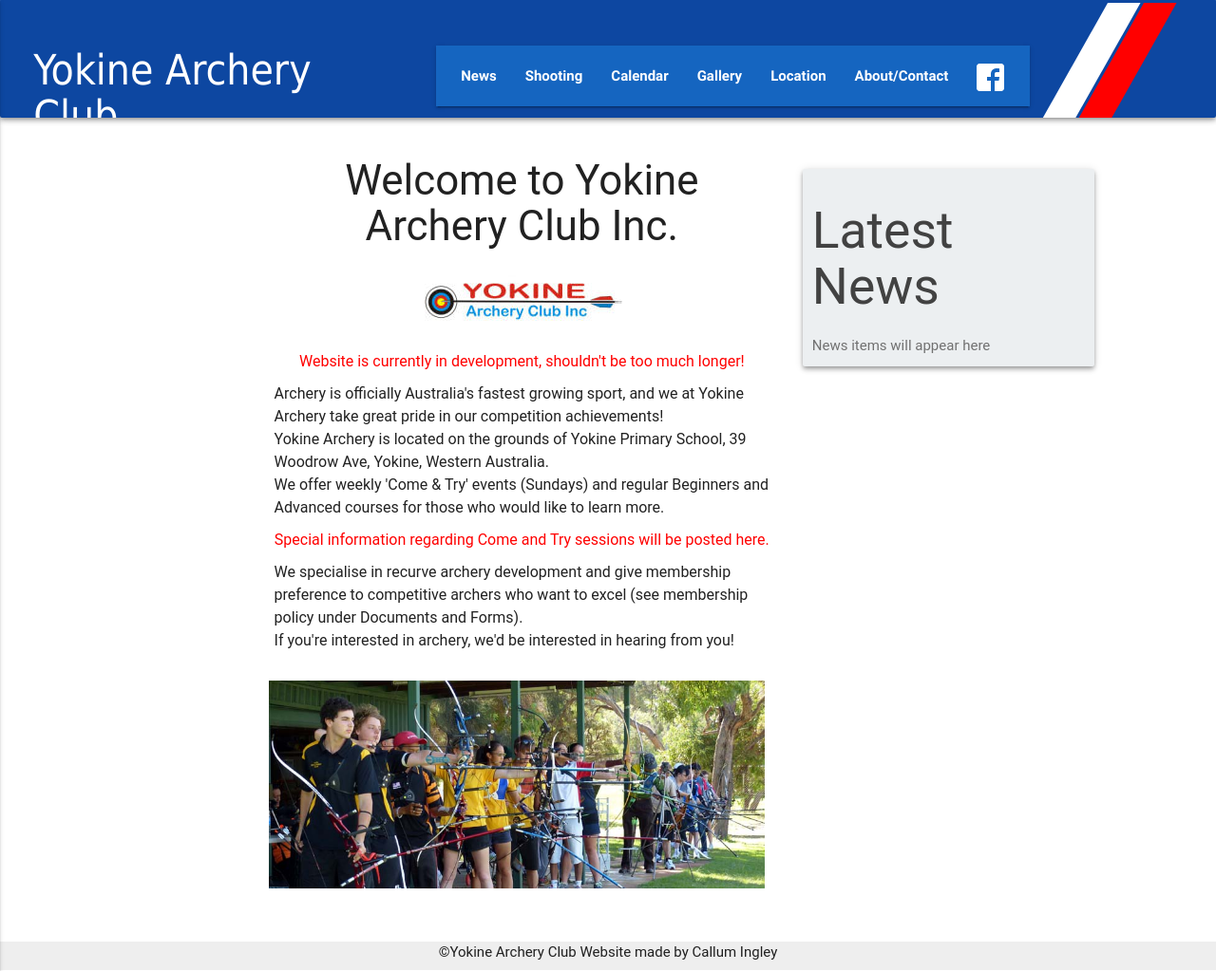
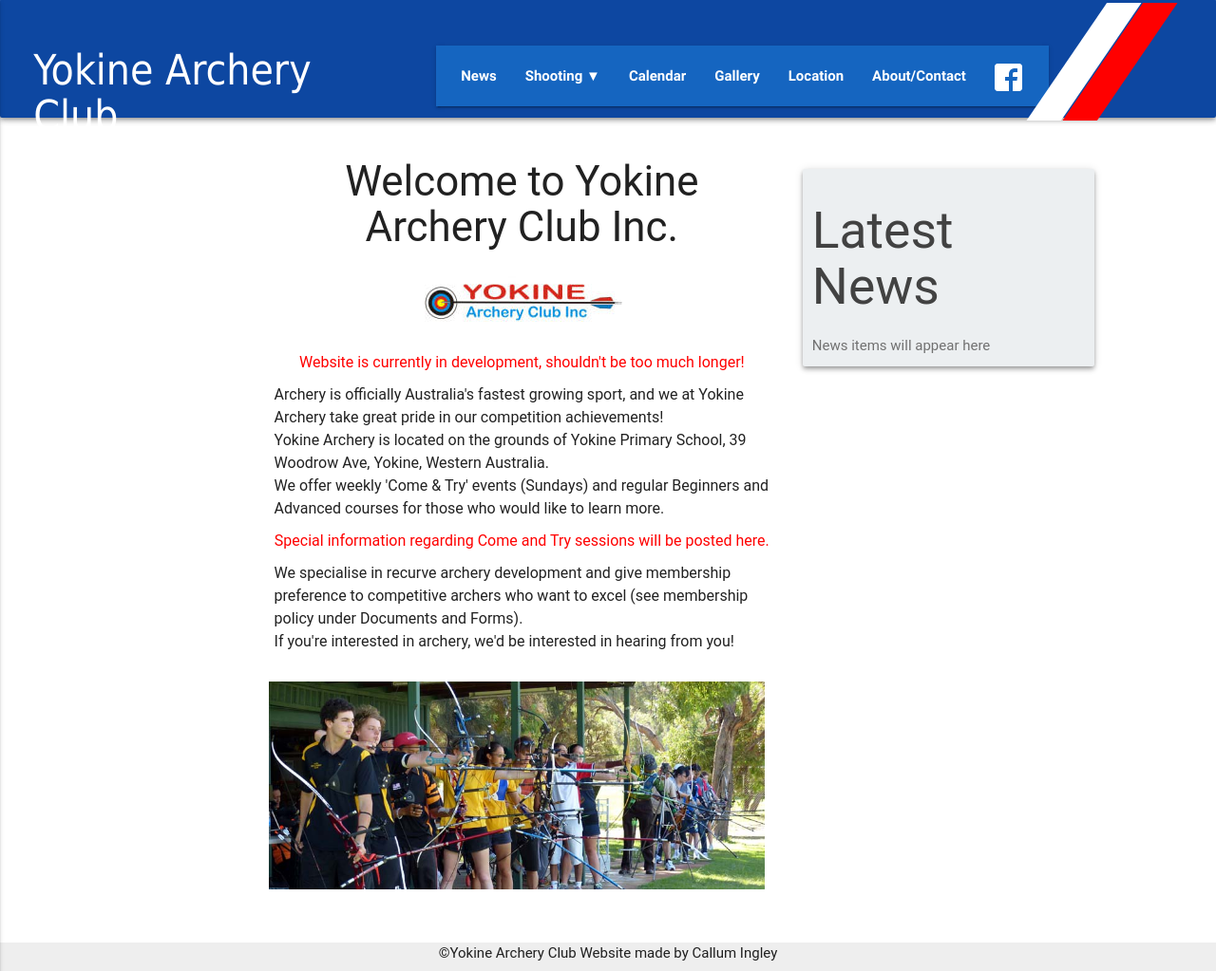
Before and after one commit to callumStudent/yokine, a Flask app: page / in a window 1280 px wide. Shown: the whole page at 95% size. Run offline with Flask 2, Linux system fonts and the light colour scheme; some libraries are stand-ins or nearby versions; some web fonts are replaced.

Commit message:
add dropdown menu for shooting

```diff
--- a/__init__.py
+++ b/__init__.py
@@ -21,6 +21,10 @@
 def news():
     return render_template('news.html')
 
+@app.route('/beginners')
+def beginners():
+    return render_template('beginners.html')
+
 @app.route('/gallery')
 def gallery():
     return render_template('gallery.html')
--- a/static/css/main.css
+++ b/static/css/main.css
@@ -17,82 +17,11 @@
   overflow: auto;
 }
 
-#heading {
-    margin-top: -1px;
-    min-width: 378px;
-    height: 125px;
-    min-height: 125px;
-}
-
-#logo {
-  min-width: 415px;
-  color: white;
-  font-family: Tahoma, Geneva, sans-serif;
-  /* flex-grow: 1; */
-  font-size: 2.94rem;
-}
-
-.logo-small {
-    font-size: 1.4em !important;
-    min-width: 196px !important;
-    margin-top: 40px;
-}
-
-.link-no-decoration {
-  text-decoration: none;
-  color: white;
-}
-
-.link-no-decoration:hover {
-  text-decoration: none;
-  color: white;
-}
-
-nav {
-  margin-top: 25px;
-  min-width: 625px;
-}
-
-nav a:hover {
-  color: white;
-}
-
-nav a:active, nav a:visited, nav a:hover {
-  text-decoration: none !important;
-}
-
-nav li {
-    font-weight: bold;
-}
-
-.mobile-nav {
-    height: 60px !important;
-    width: 60px !important;
-    min-width: 60px !important;
-}
-
-.current_page {
-  background: #FFF;
-  color: #00A;
-  border: #00A 2px solid;
-  border-radius: 3px;
-}
-
-.current_page:hover {
-  color: #759AE7;
-}
-
-#yokine-stripe-svg {
-  position: absolute;
-  top: -20px;
-  right: 10px;
-}
-
 #content {
   margin-left: auto;
   margin-right: auto;
   width: 85%;
-  margin-top: 20px;
+  margin-top: 145px;
   min-height: 700px;
 }
 
@@ -171,6 +100,95 @@
     display: block;
 }
 
+/** Heading **/
+#heading {
+    margin-top: -1px;
+    height: 125px;
+    width: 100%;
+    min-height: 125px;
+    min-width: 378px;
+    position: absolute;
+    z-index: 10;
+}
+
+#logo {
+  min-width: 415px;
+  color: white;
+  font-family: Tahoma, Geneva, sans-serif;
+  font-size: 2.94rem;
+}
+
+.logo-small {
+    font-size: 1.4em !important;
+    min-width: 196px !important;
+    margin-top: 40px;
+}
+
+.link-no-decoration {
+  text-decoration: none;
+  color: white;
+}
+
+.link-no-decoration:hover {
+  text-decoration: none;
+  color: white;
+}
+
+nav {
+  margin-top: 25px;
+  min-width: 645px;
+}
+
+nav a:active, nav a:visited, nav a:hover {
+  text-decoration: none !important;
+}
+
+nav li {
+    font-weight: bold;
+}
+
+.mobile-nav {
+    height: 60px !important;
+    width: 60px !important;
+    min-width: 60px !important;
+}
+
+.current_page {
+  background: #FFF;
+  color: #00A;
+  border: #00A 2px solid;
+  border-radius: 3px;
+}
+
+.current_page:hover {
+  color: #759AE7;
+}
+
+#yokine-stripe-svg {
+  position: absolute;
+  top: -20px;
+  right: 10px;
+  min-width: 124px;
+}
+
+nav .dropdown-content {
+    background-color: #0d47a1;
+}
+
+nav .dropdown-content li {
+    line-height: 0.9rem;
+}
+
+nav .dropdown-content li:hover {
+    background-color: #0d60b5;
+}
+
+nav .dropdown-content li>a {
+    font-size: 1rem;
+    font-weight: normal;
+    color: white;
+}
+
 /** Index page **/
 #welcome p {
     font-size: 16px;
@@ -224,6 +242,17 @@
     overflow-wrap: break-word !important;
 }
 
+/** Beginner's Course **/
+#fact-prep {
+    margin-top: 20px;
+}
+
+#fact-prep>li {
+    margin-top: 8px;
+    margin-left: 45px;
+    list-style-type: circle;
+}
+
 /** Location **/
 .map-sm {
     height:305px;width:275px;
--- a/templates/base.html
+++ b/templates/base.html
@@ -46,12 +46,12 @@
     };
 
     $(document).ready(function () {
-      $('nav>ul>li').removeClass('active');
-      $('nav>ul>li a').each(function() {
+      $(' nav>ul>li ').removeClass('active');
+      $(' nav>ul>li a ').each(function() {
         if ($(this).attr('name') == location.href.split("/").slice(-1)){ $(this).addClass('current_page'); }
       });
 
-      $(".button-collapse").sideNav();  /* Initialise side-nav */
+      $(' .button-collapse ').sideNav();  /* Initialise side-nav */
       windowSize();                     /* Initialise windowSize */
     });
 
@@ -64,13 +64,20 @@
 </head>
 <body>
   <div id="page-wrap">
-    <div id="heading" class="card-panel blue darken-4 z-depth-2 row" style="max-height: 136px;overflow-y: hidden">
+    <div id="heading" class="card-panel blue darken-4 z-depth-2 row" style="max-height: 136px;">
       <h2 id="logo" class="col l3"><a class="link-no-decoration" href="{{url_for('index')}}">Yokine Archery Club</a></h2>
       <nav class="col l5 blue darken-3" role="navigation" style="margin-left: 20px">
         <div class="nav-wrapper">
           <ul class="left hide-on-med-and-down">
             <li><a name="news" href="{{url_for('news')}}">News</a></li>
-            <li><a name="shooting" href="">Shooting</a></li>
+            <li>
+              <a name="shooting" href="" class="dropdown-button"
+                data-hover="true"
+                data-beloworigin="true"
+                data-activates="shooting-dropdown">
+                  Shooting &#9660;
+              </a>
+            </li>
             <li><a name="calendar" href="">Calendar</a></li>
             <li><a name="gallery" href="{{url_for('gallery')}}">Gallery</a></li>
             <li><a name="location" href="{{url_for('location')}}">Location</a></li>
@@ -81,10 +88,15 @@
               </a>
             </li>
           </ul>
+          <ul id="shooting-dropdown" class="dropdown-content">
+            <li><a href="#!">About Shooting</a></li>
+            <li><a href="{{url_for('beginners')}}">Beginner's Course</a></li>
+            <li><a href="#!">Members</a></li>
+          </ul>
           <ul id="slide-out" class="side-nav">
             <li><a name="home" href="{{url_for('index')}}">Home</a></li>
             <li><a name="news" href="{{url_for('news')}}">News</a></li>
-            <li><a name="shooting" href="">Shooting</a></li>
+            <li><a name="shooting" href="{{url_for('beginners')}}">Shooting</a></li>
             <li><a name="calendar" href="">Calendar</a></li>
             <li><a name="gallery" href="{{url_for('gallery')}}">Gallery</a></li>
             <li><a name="location" href="{{url_for('location')}}">Location</a></li>
@@ -99,7 +111,7 @@
         </div>
       </nav>
       <div id="yokine-stripe" class="col l1 right" style="position: relative">
-        <svg id="yokine-stripe-svg" width="180px">
+        <svg id="yokine-stripe-svg" height="124" width="180px">
             <line x1="20" y1="115%" x2="130" y2="-15%" style="stroke:rgb(255,255,255);stroke-width:30;" />
             <line x1="58" y1="115%" x2="168" y2="-15%" style="stroke:rgb(255,0,0);stroke-width:30;" />
             Sorry, your browser does not support inline SVG.
--- a/templates/beginners.html
+++ b/templates/beginners.html
@@ -62,7 +62,7 @@
                 Some facts to help you in considering and preparing your
                 application:
               </p>
-              <ul>
+              <ul id="fact-prep">
                 <li>
                   <strong>Minimum age: 10 years old</strong>
                 </li>
```
